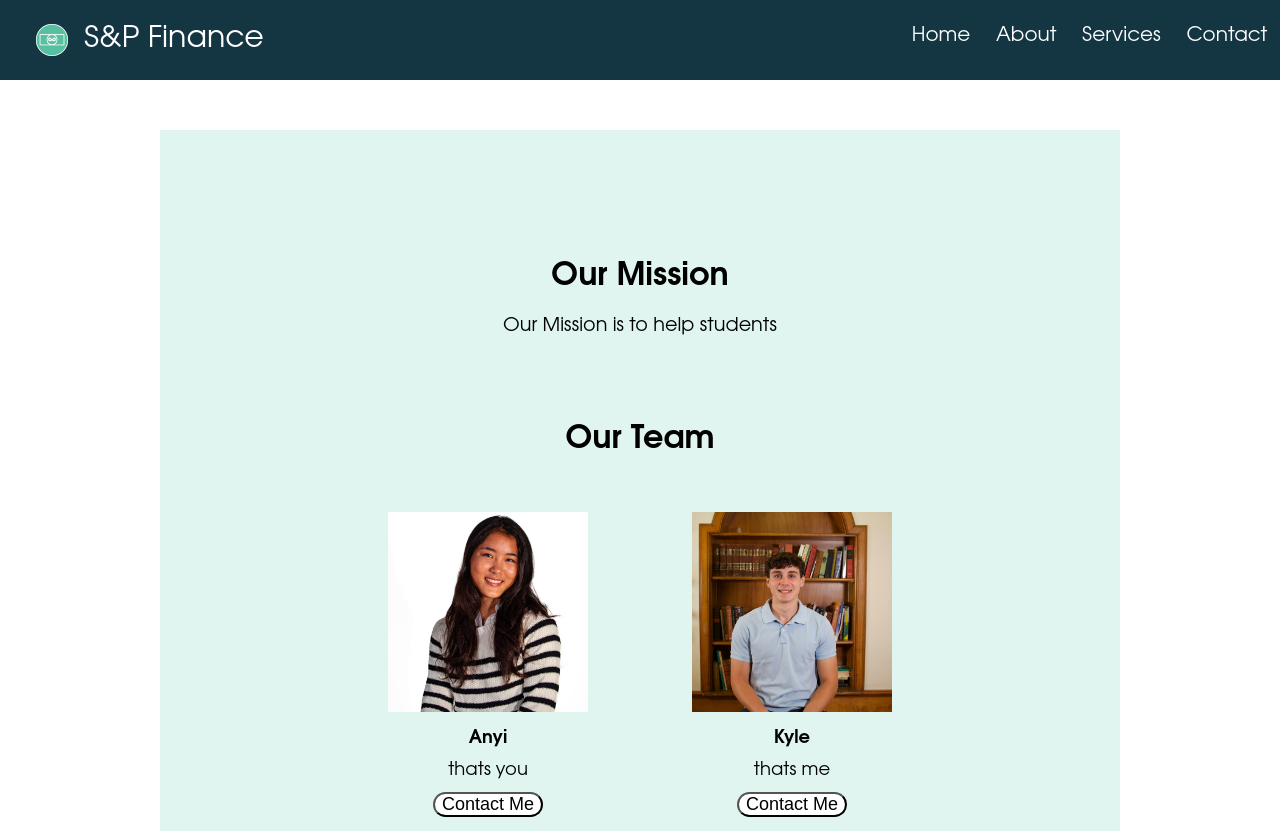
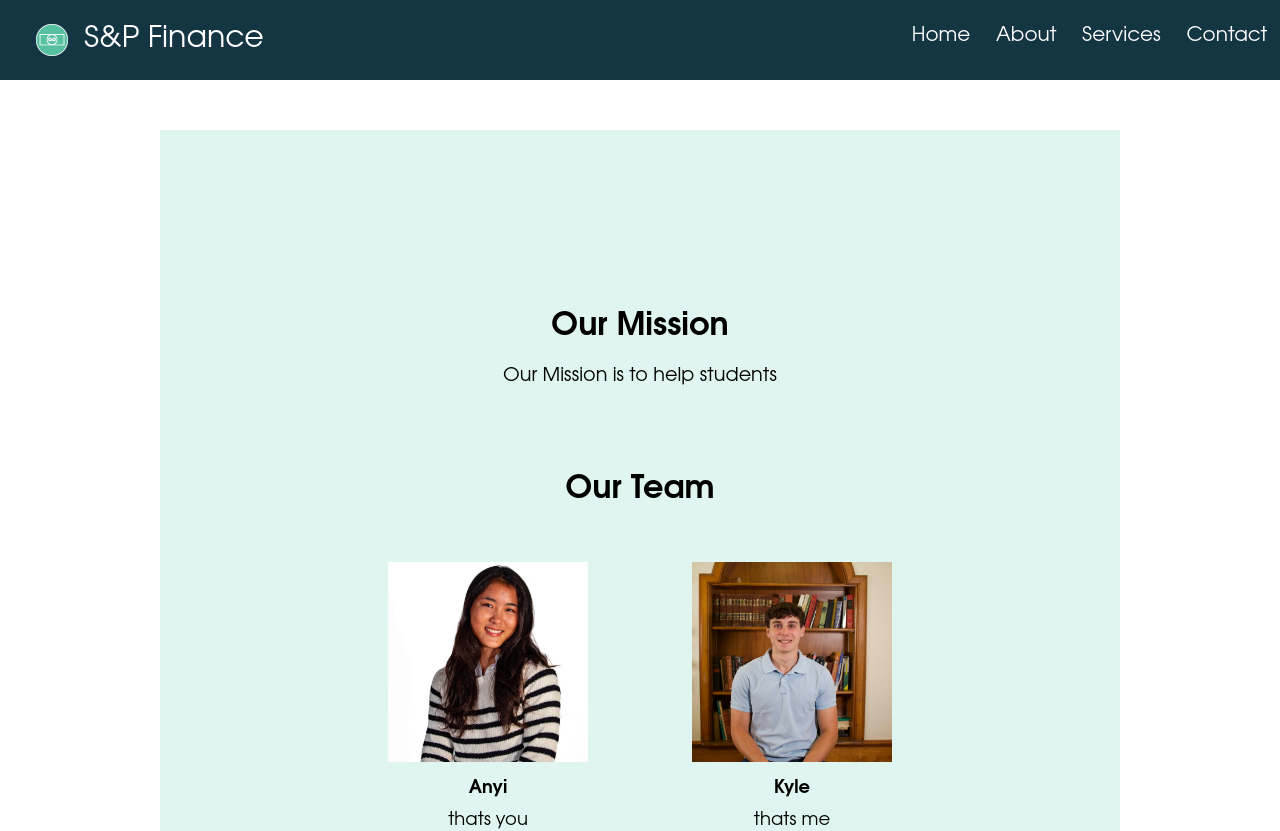
Before and after one commit to anyi-sunny/FinanceProject, a React (Create React App) app in the folder finance-project/: page /About in a window 1280 px wide. Shown: the top 831 px of the page. Built offline with nearby package versions, Linux system fonts and the light colour scheme.

Commit message:
fixing margin

```diff
--- a/finance-project/src/Style/About.css
+++ b/finance-project/src/Style/About.css
@@ -2,7 +2,9 @@
 
 .shell{
     width: 75%;
-    margin: auto;
+    margin-top: 50px;
+    margin-left: auto;
+    margin-right: auto;
     background-color: #E0F5EF;
     text-align: center;
     padding: 2rem;
--- a/finance-project/src/Style/NavBar.css
+++ b/finance-project/src/Style/NavBar.css
@@ -4,7 +4,6 @@
     align-items: center;
     background-color: #143642;
     height: 80px;
-    margin-bottom: 50px;
 }
 
 .navbar-logo a {
```
